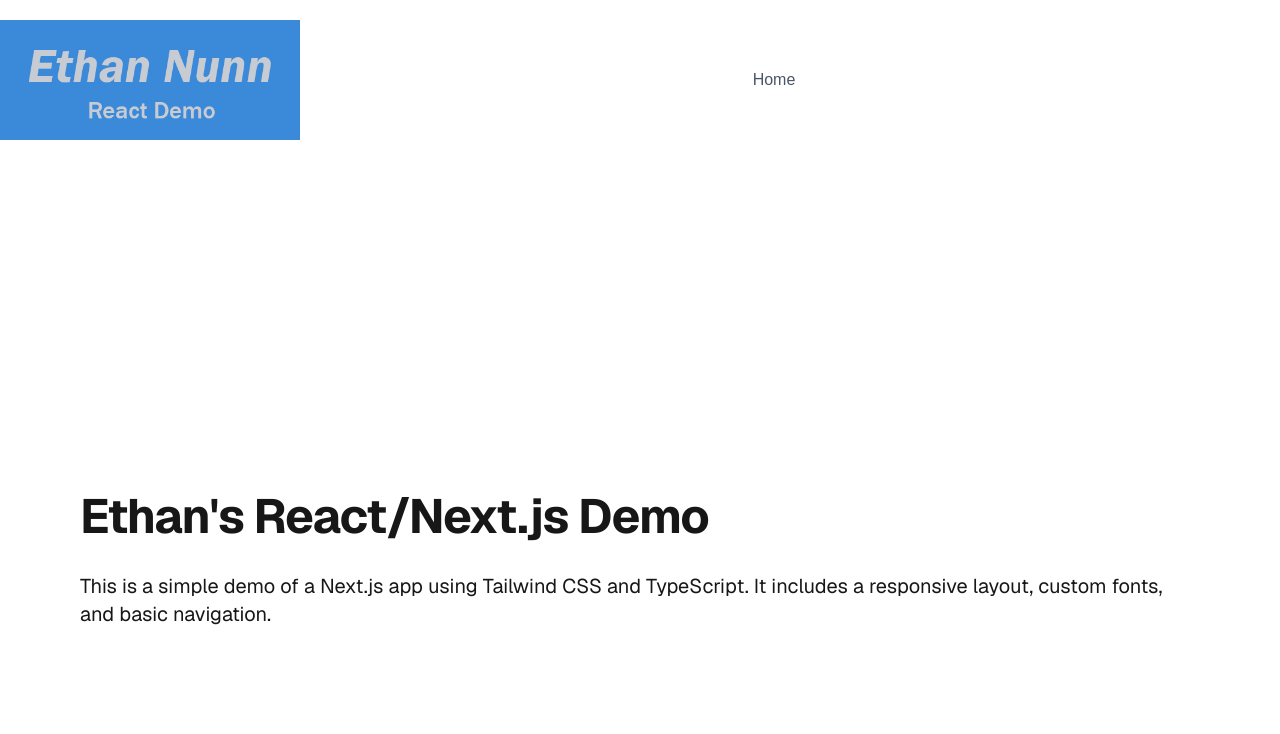
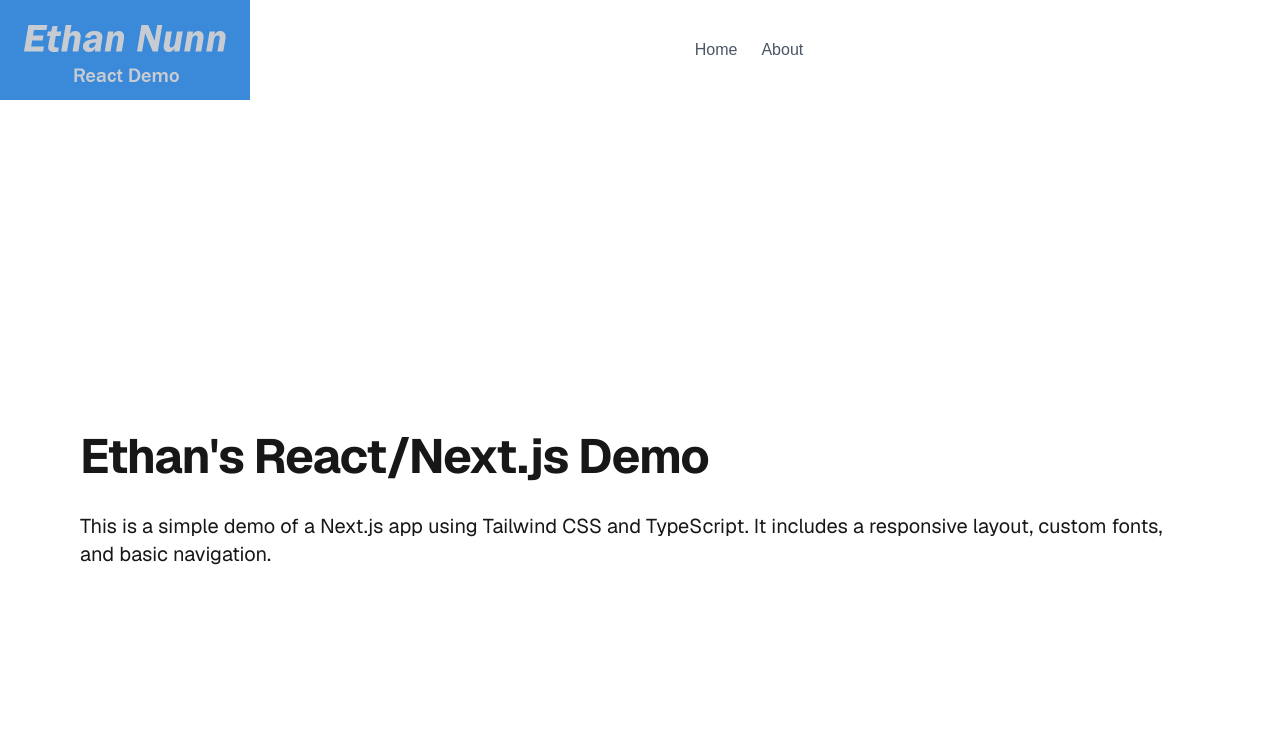
Before and after one commit to enunn1/React-demo, a Next.js app: page / in a window 1280 px wide. Shown: the top 734 px of the page. Built offline with nearby package versions, Linux system fonts and the light colour scheme.

Commit message:
Navbar stylization

```diff
--- a/src/components/Navbar.tsx
+++ b/src/components/Navbar.tsx
@@ -9,14 +9,15 @@ export default function Navbar() {
 
   const menus = [
     { title: "Home", path: "/" },
+    { title: "About", path: "/about" },
   ];
 
   return (
     <nav className="bg-white w-full border-b md:border-0">
-      <div className="items-center pr-4 max-w-screen-xl mx-auto md:flex md:pr-8">
-        <div className="flex items-center justify-between py-3 md:py-5 md:block">
+      <div className="items-center pr-4 mx-auto md:flex md:pr-8">
+        <div className="flex items-center justify-between md:block">
           <Link href="/">
-            <img src="/ethan_nunn_logo.png" alt="Logo" className="h-30 w-auto" />
+            <img src="/ethan_nunn_logo.png" alt="Logo" className="h-25 w-auto" />
           </Link>
            <div className="md:hidden">
             <button
@@ -29,12 +30,12 @@ export default function Navbar() {
         </div>
 
         <div
-          className={`flex-1 justify-self-center pb-3 mt-8 md:block md:pb-0 md:mt-0 ${
+          className={`flex-1 justify-self-center pt-3 pb-6 mt-8 md:block md:py-5 md:mt-0 ${
             state ? "block" : "hidden"
           }`}
         >
 
-          <ul className="justify-center items-center space-y-8 md:flex md:space-x-6 md:space-y-0">
+          <ul className="justify-center items-center pl-6 space-y-8 md:flex md:pl-0 md:space-x-6 md:space-y-0">
             {menus.map((item, idx) => (
               <li key={idx} className="text-gray-600 hover:text-indigo-600">
                 <Link href={item.path}>{item.title}</Link>
```
